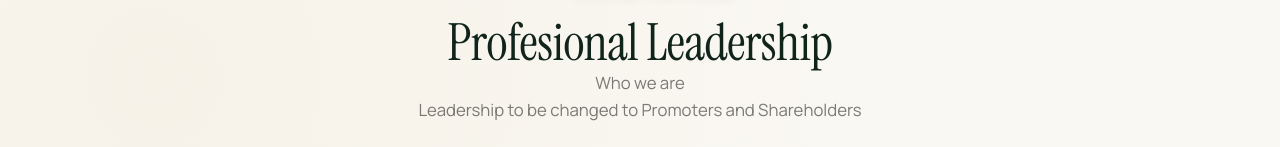
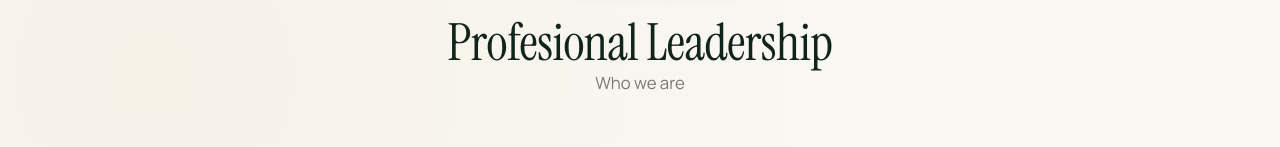
Before and after one commit to manjunath-webscafe/Banyan-tree-remastered, a React (Vite) app: page /leadership in a window 1280 px wide. Shown: the part 539-686 px from the top of the page. Built offline with nearby package versions, Linux system fonts and the light colour scheme.

Commit message:
Update Leadership.jsx

```diff
--- a/src/components/Leadership.jsx
+++ b/src/components/Leadership.jsx
@@ -21,8 +21,7 @@ export default function Leadership() {
           </Reveal>
           <Reveal as="h2">Profesional Leadership</Reveal>
           <Reveal as="p" className="section-lede">
-            Who we are <br></br>Leadership to be changed to Promoters and
-            Shareholders
+            Who we are
           </Reveal>
         </div>
 
```
